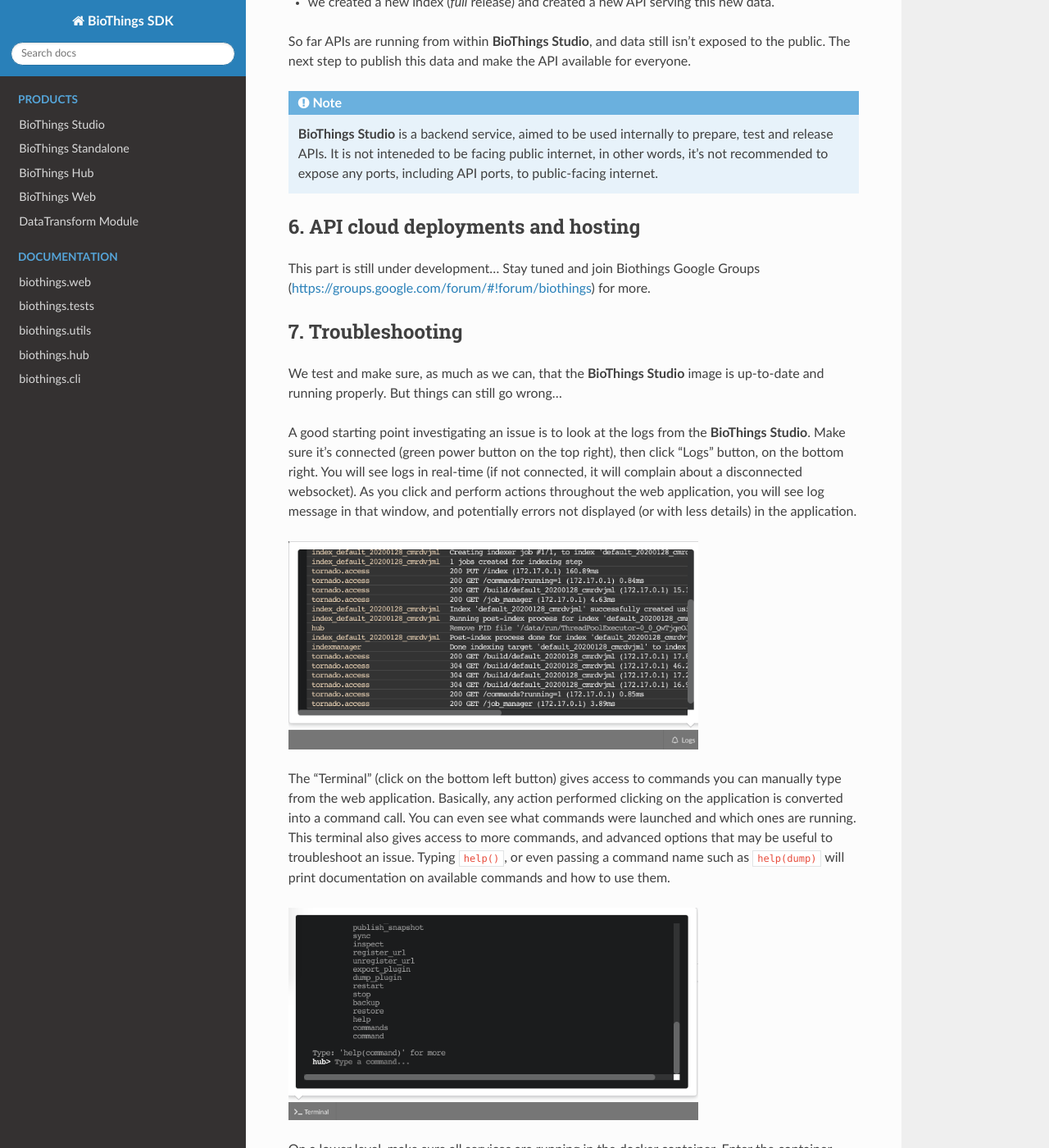
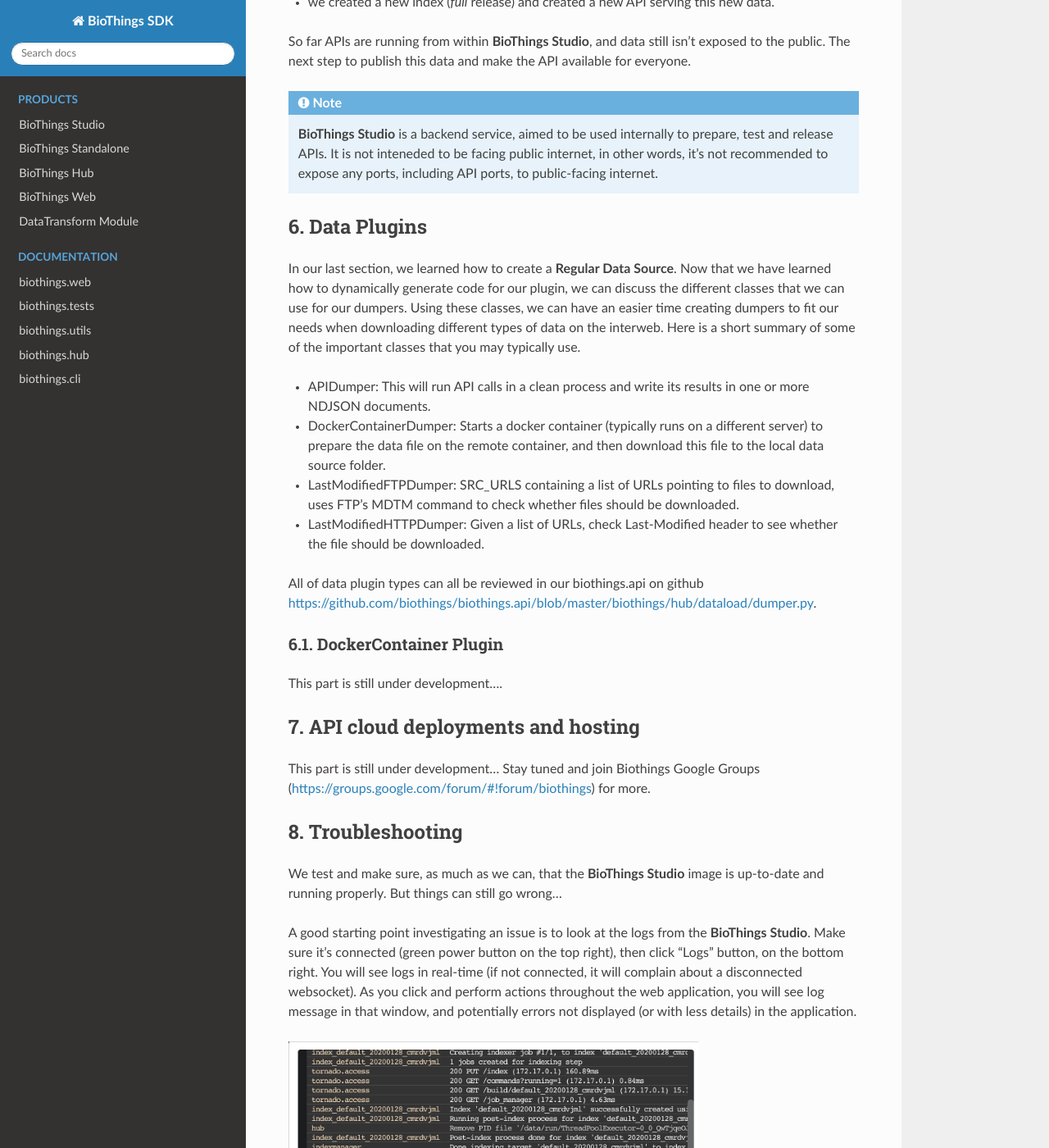
Before and after one commit to biothings/biothings.api, a Sphinx documentation site: the page built from docs/tutorial/studio_tutorial.rst, in a window 1280 px wide and 1400 px high, scrolled down 37588 px. Shown: the whole window at 82% size. Built offline with Sphinx 7.4.7 and the Read the Docs theme 2.0.0, drawn with Linux system fonts in a browser that asks for light colours.

Commit message:
intro to data plugins section

```diff
--- a/docs/tutorial/studio_tutorial.rst
+++ b/docs/tutorial/studio_tutorial.rst
@@ -1167,15 +1167,39 @@
 .. note:: **BioThings Studio** is a backend service, aimed to be used internally to prepare, test and release APIs. It is not inteneded to be facing public internet, in other words,
    it's not recommended to expose any ports, including API ports, to public-facing internet.
 
+
+===============
+6. Data Plugins
+===============
+
+In our last section, we learned how to create a **Regular Data Source**.
+Now that we have learned how to dynamically generate code for our plugin, we can discuss the different classes that we can use for our dumpers.
+Using these classes, we can have an easier time creating dumpers to fit our needs when downloading different types of data on the interweb.
+Here is a short summary of some of the important classes that you may typically use.
+
+* APIDumper: This will run API calls in a clean process and write its results in one or more NDJSON documents.
+* DockerContainerDumper:  Starts a docker container (typically runs on a different server) to prepare the data file on the remote container,
+  and then download this file to the local data source folder.
+* LastModifiedFTPDumper: SRC_URLS containing a list of URLs pointing to files to download, uses FTP's MDTM command to check whether files should be downloaded.
+* LastModifiedHTTPDumper: Given a list of URLs, check Last-Modified header to see whether the file should be downloaded.
+
+All of data plugin types can all be reviewed in our biothings.api on github https://github.com/biothings/biothings.api/blob/master/biothings/hub/dataload/dumper.py.
+
+
+6.1. DockerContainer Plugin
+^^^^^^^^^^^^^^^^^^^^^^^^^^^^
+This part is still under development....
+
+
 =========================================
-6. API cloud deployments and hosting
+7. API cloud deployments and hosting
 =========================================
 
 This part is still under development... Stay tuned and join Biothings Google Groups (https://groups.google.com/forum/#!forum/biothings) for more.
 
 
 ===============
-7. Troubleshooting
+8. Troubleshooting
 ===============
 
 We test and make sure, as much as we can, that the **BioThings Studio** image is up-to-date and running properly. But things can still go wrong...
```
